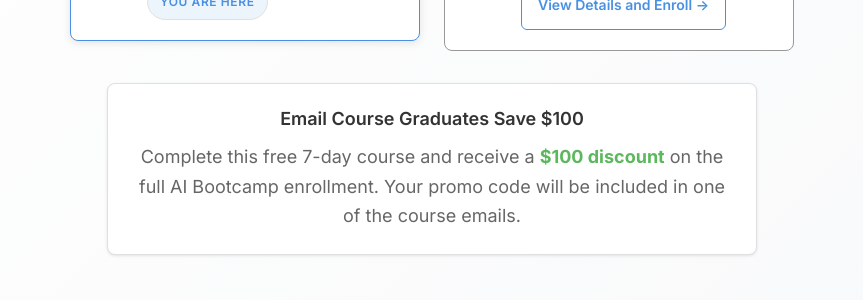
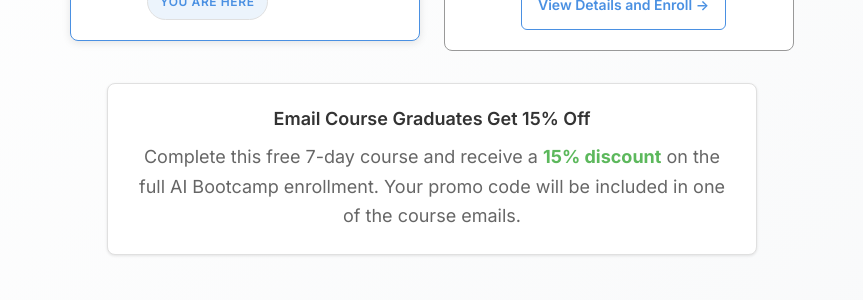
Before and after one commit to alexeygrigorev/aihero, a Jekyll site: the page built from index.html, in a window 1280 px wide and 900 px high, scrolled down 6046 px. Shown: the part 151-451 px from the top of the window, without its empty margins (208-1071 px from the left). Built offline with Jekyll 4.4.1, drawn with Linux system fonts in a browser that asks for light colours.

Commit message:
Update discount offer for email course graduates from $100 to 15% off

```diff
--- a/_includes/bootcamp-section.html
+++ b/_includes/bootcamp-section.html
@@ -33,8 +33,8 @@
   <div class="graduate-benefit">
     <div class="benefit-container">
       <div class="benefit-content">
-        <h4>Email Course Graduates Save $100</h4>
-        <p>Complete this free 7-day course and receive a <strong class="discount-amount">$100 discount</strong> on the full AI Bootcamp enrollment. Your promo code will be included in one of the course emails.</p>
+        <h4>Email Course Graduates Get 15% Off</h4>
+        <p>Complete this free 7-day course and receive a <strong class="discount-amount">15% discount</strong> on the full AI Bootcamp enrollment. Your promo code will be included in one of the course emails.</p>
       </div>
     </div>
   </div>
```
